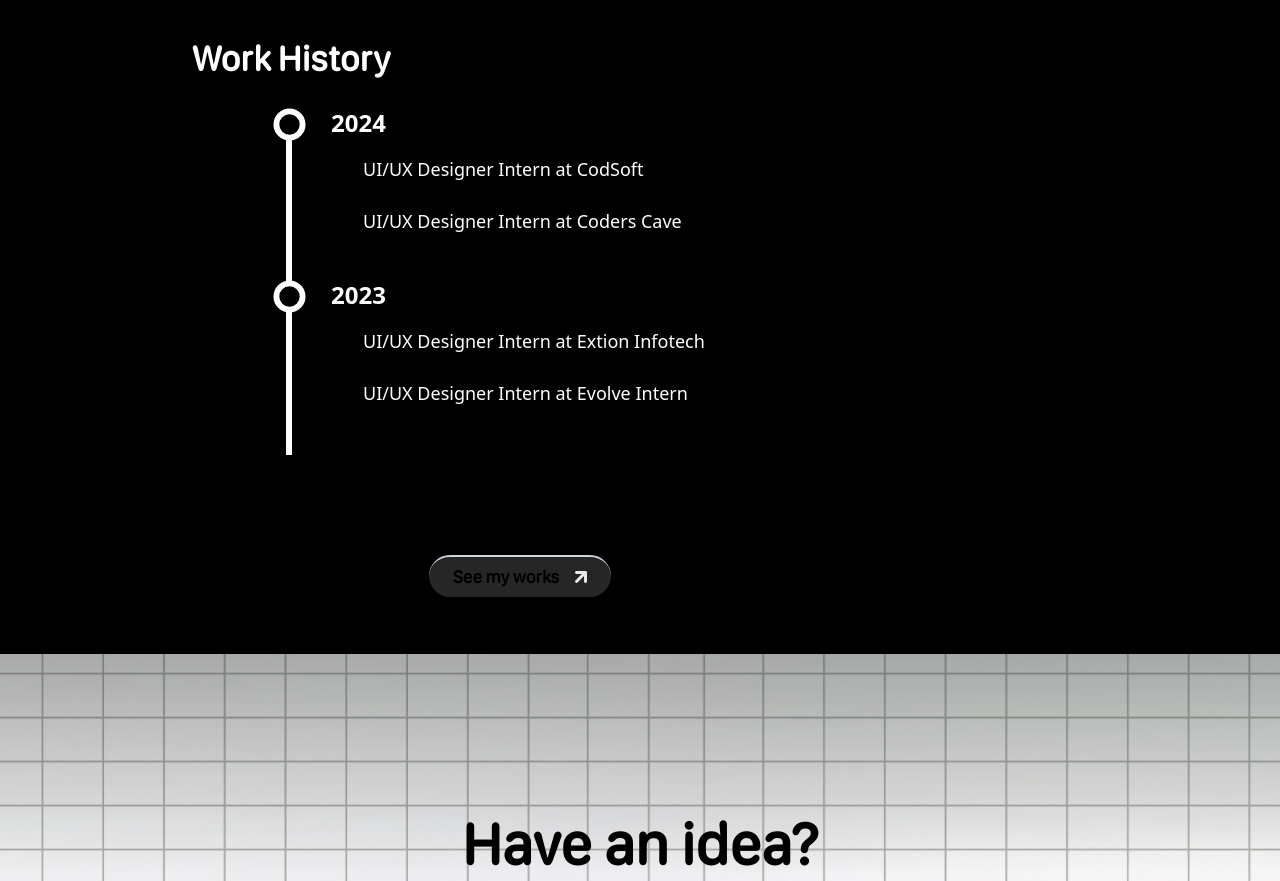
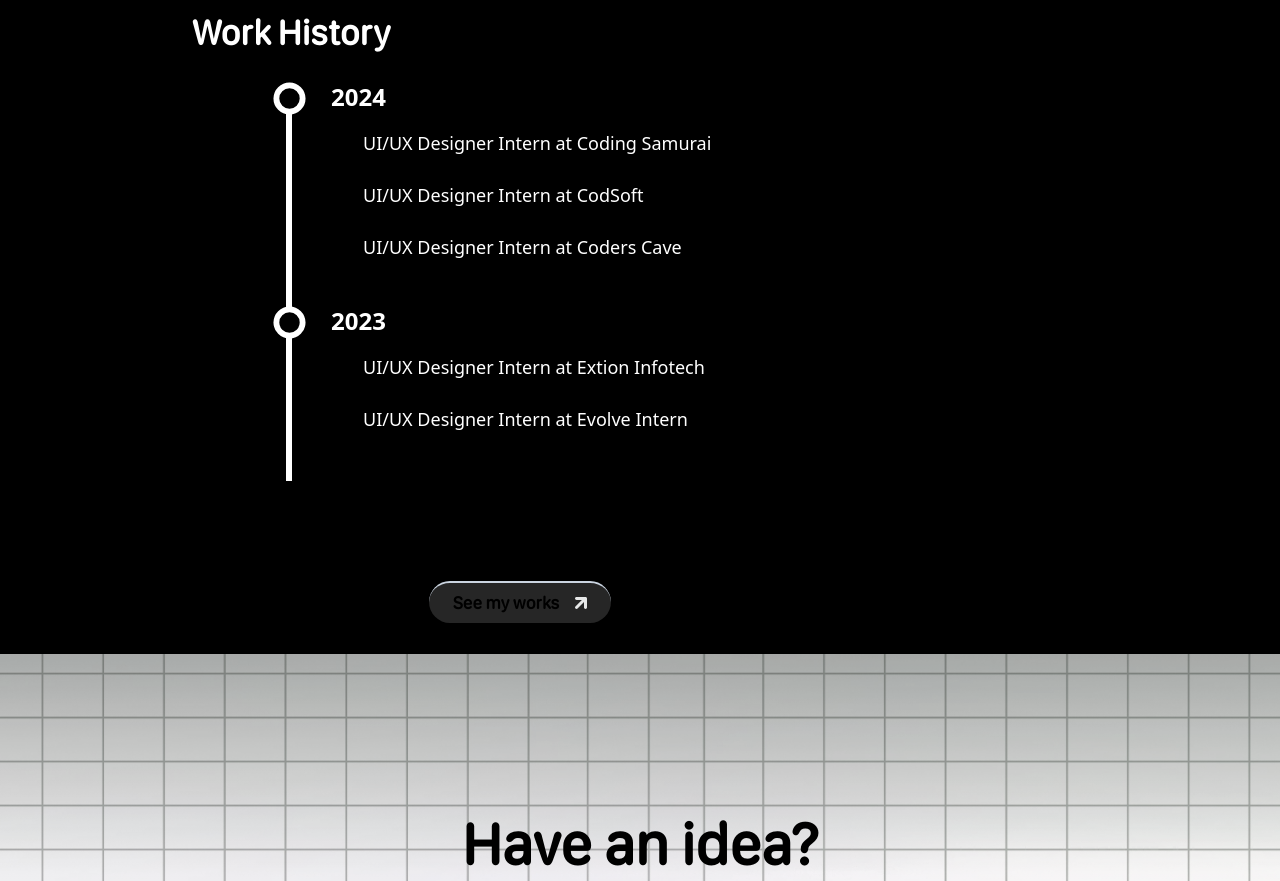
Before and after one commit to Akankshapilli/Portfolio, a Next.js app: page / in a window 1280 px wide. Shown: the part 1960-2841 px from the top of the page. Built offline with nearby package versions, Linux system fonts and the light colour scheme.

Commit message:
Update page.tsx

```diff
--- a/src/app/page.tsx
+++ b/src/app/page.tsx
@@ -246,6 +246,9 @@ export default function Home() {
               <div className="text-white">
                 <p className="font-semibold text-2xl">2024</p>
                 <p className="mt-4 ml-8 w-96 text-justify font-base text-lg">
+                  UI/UX Designer Intern at Coding Samurai
+                </p>
+                <p className="mt-6 ml-8 w-96 text-justify font-base text-lg">
                   UI/UX Designer Intern at CodSoft
                 </p>
                 <p className="mt-6 ml-8 w-96 text-justify font-base text-lg">
```
